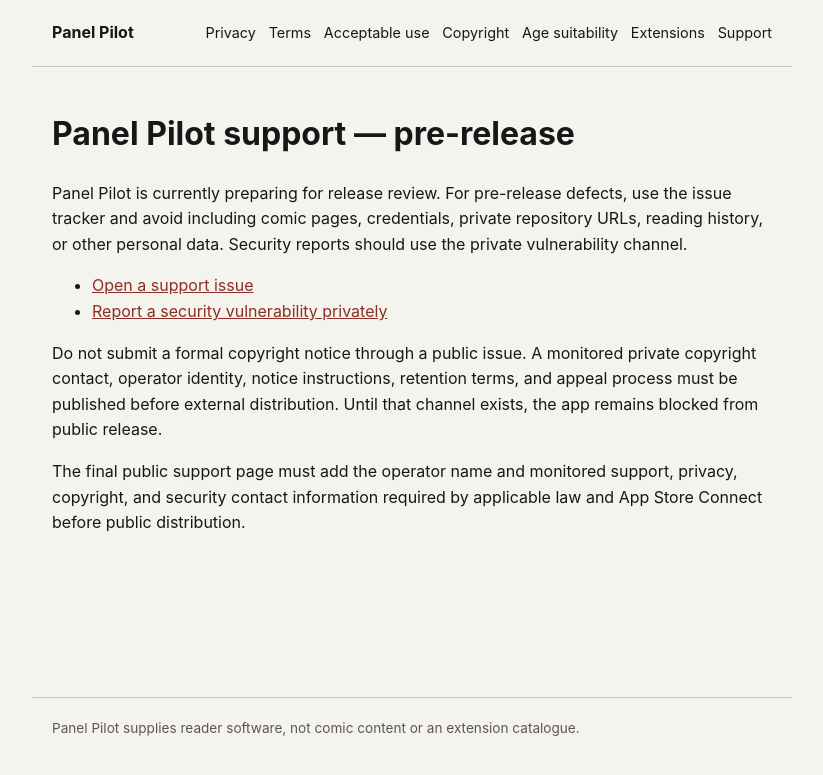
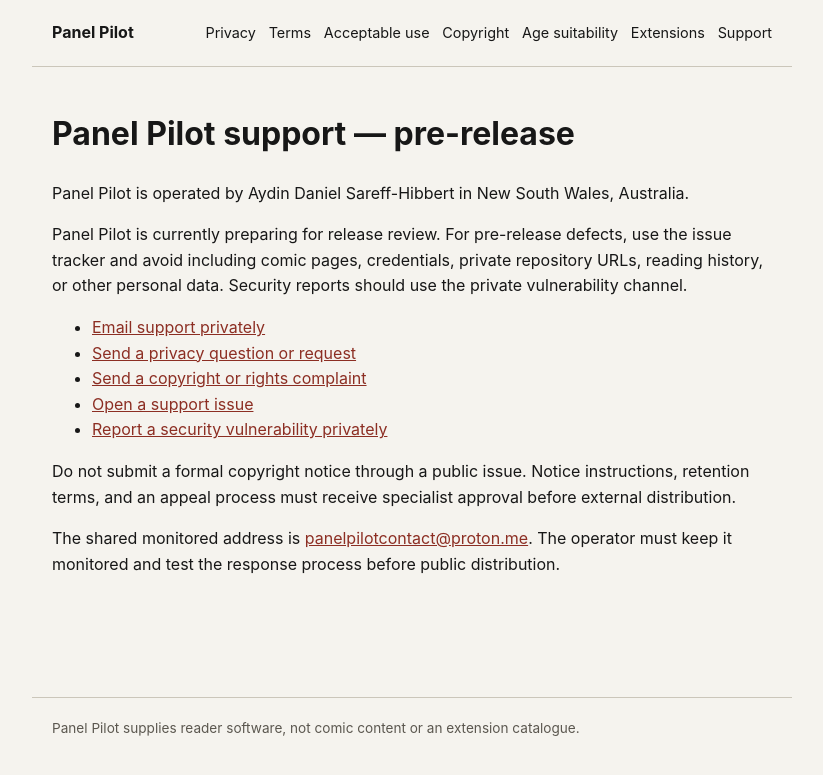
Before and after one commit to ahibbert/panelpilot-public, a Jekyll site: the page built from support.md, in a window 1280 px wide. Shown: the top 775 px of the page, without its empty margins (228-1051 px from the left). Built offline with Jekyll 4.4.1, drawn with Linux system fonts in a browser that asks for light colours.

Commit message:
Publish operator and monitored contact details

```diff
--- a/support.md
+++ b/support.md
@@ -5,11 +5,16 @@ title: Support
 
 # Panel Pilot support — pre-release
 
+Panel Pilot is operated by Aydin Daniel Sareff-Hibbert in New South Wales, Australia.
+
 Panel Pilot is currently preparing for release review. For pre-release defects, use the issue tracker and avoid including comic pages, credentials, private repository URLs, reading history, or other personal data. Security reports should use the private vulnerability channel.
 
+- [Email support privately](mailto:panelpilotcontact@proton.me)
+- [Send a privacy question or request](mailto:panelpilotcontact@proton.me)
+- [Send a copyright or rights complaint](mailto:panelpilotcontact@proton.me)
 - [Open a support issue](https://github.com/ahibbert/panelpilot-public/issues/new)
 - [Report a security vulnerability privately](https://github.com/ahibbert/panelpilot-public/security/advisories/new)
 
-Do not submit a formal copyright notice through a public issue. A monitored private copyright contact, operator identity, notice instructions, retention terms, and appeal process must be published before external distribution. Until that channel exists, the app remains blocked from public release.
+Do not submit a formal copyright notice through a public issue. Notice instructions, retention terms, and an appeal process must receive specialist approval before external distribution.
 
-The final public support page must add the operator name and monitored support, privacy, copyright, and security contact information required by applicable law and App Store Connect before public distribution.
+The shared monitored address is [panelpilotcontact@proton.me](mailto:panelpilotcontact@proton.me). The operator must keep it monitored and test the response process before public distribution.
```
Also changed, not shown: acceptable-use.md (+4 -2 lines), copyright.md (+4 -2 lines), privacy.md (+7 -3 lines), terms.md (+8 -2 lines), README.md.
